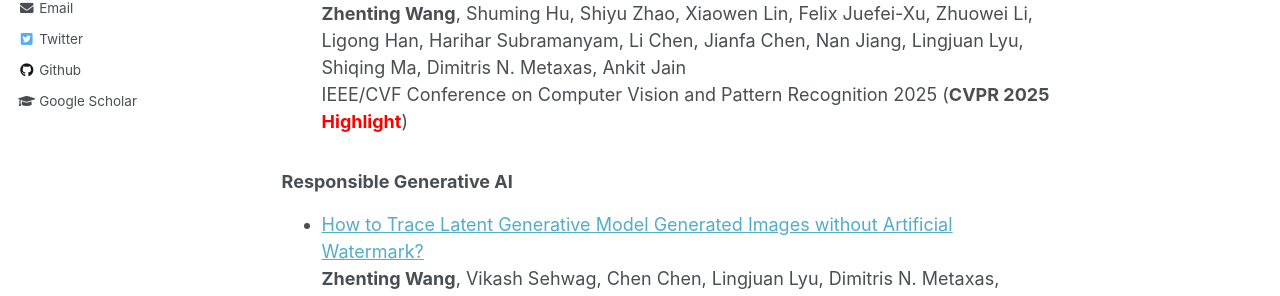
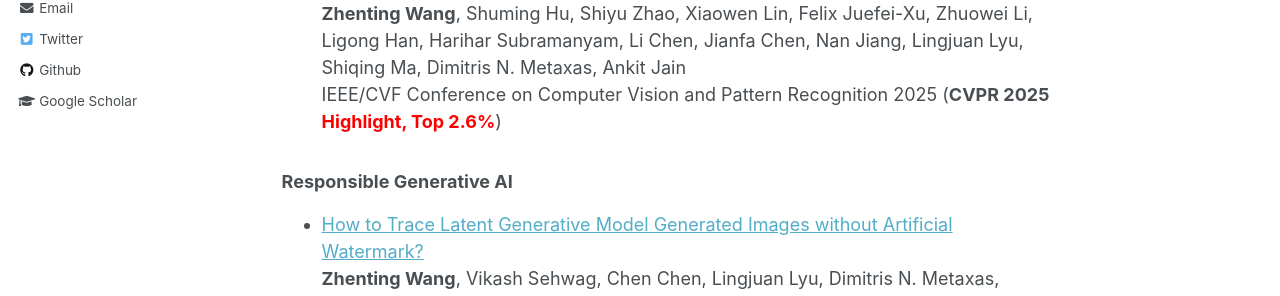
Before and after one commit to ZhentingWang/zhentingwang.github.io, a Jekyll site: the page built from _pages/about.md, in a window 1280 px wide and 900 px high, scrolled down 1360 px. Shown: the part 149-445 px from the top of the window. Built offline with Jekyll 4.4.1, drawn with Linux system fonts in a browser that asks for light colours.

Commit message:
Update about.md

```diff
--- a/_pages/about.md
+++ b/_pages/about.md
@@ -93,7 +93,7 @@ Zhuowei Li, Haizhou Shi, Yunhe Gao, Di Liu, **Zhenting Wang**, Yuxiao Chen, Ting
 
 * [MLLM-as-a-Judge for Image Safety without Human Labeling](https://arxiv.org/pdf/2501.00192)
 **Zhenting Wang**, Shuming Hu, Shiyu Zhao, Xiaowen Lin, Felix Juefei-Xu, Zhuowei Li, Ligong Han, Harihar Subramanyam, Li Chen, Jianfa Chen, Nan Jiang, Lingjuan Lyu, Shiqing Ma, Dimitris N. Metaxas, Ankit Jain
-IEEE/CVF Conference on Computer Vision and Pattern Recognition 2025 (**CVPR 2025 <font color=red>Highlight</font>**)
+IEEE/CVF Conference on Computer Vision and Pattern Recognition 2025 (**CVPR 2025 <font color=red>Highlight, Top 2.6%</font>**)
 
 ### Responsible Generative AI
 
```
